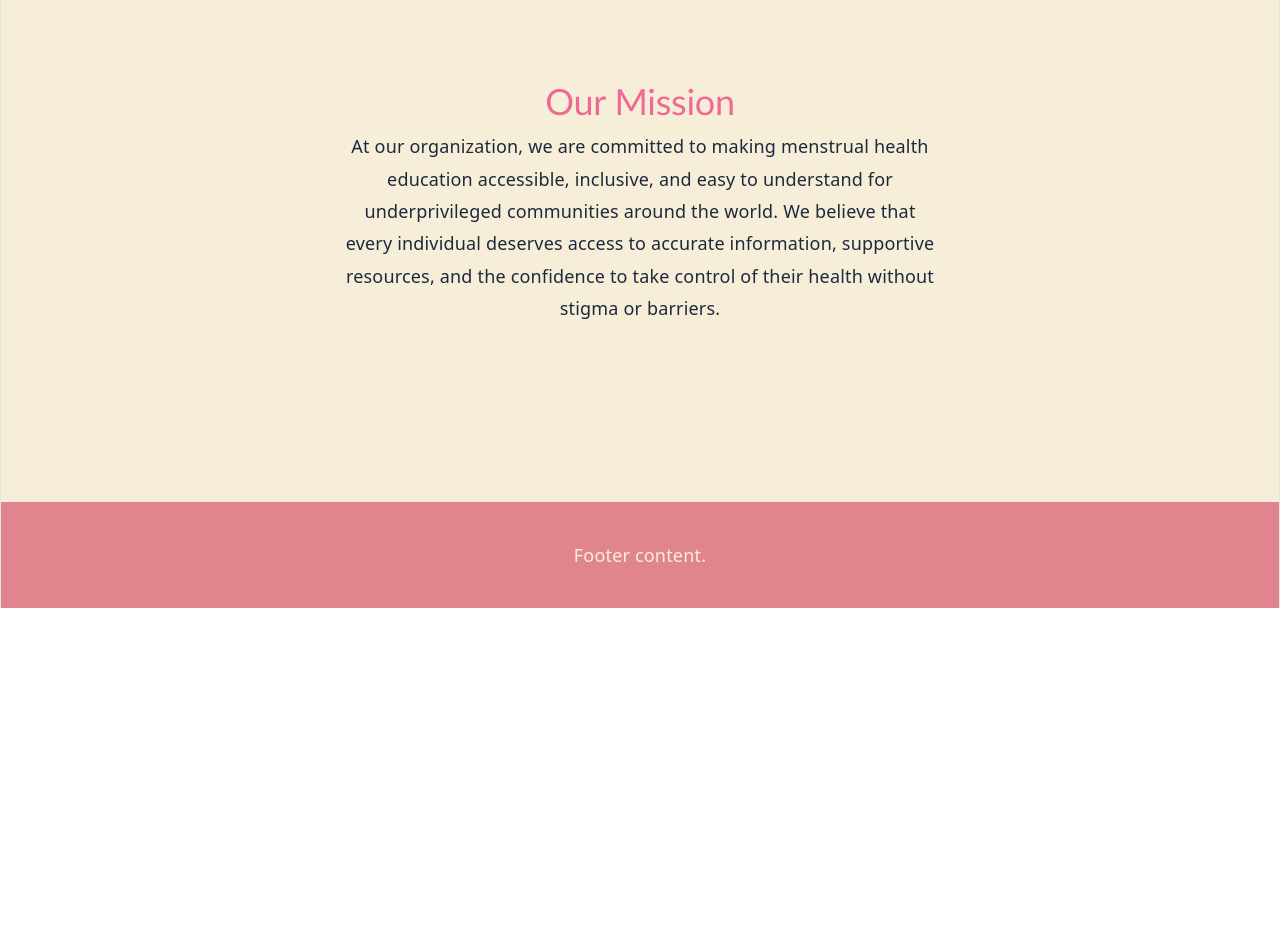
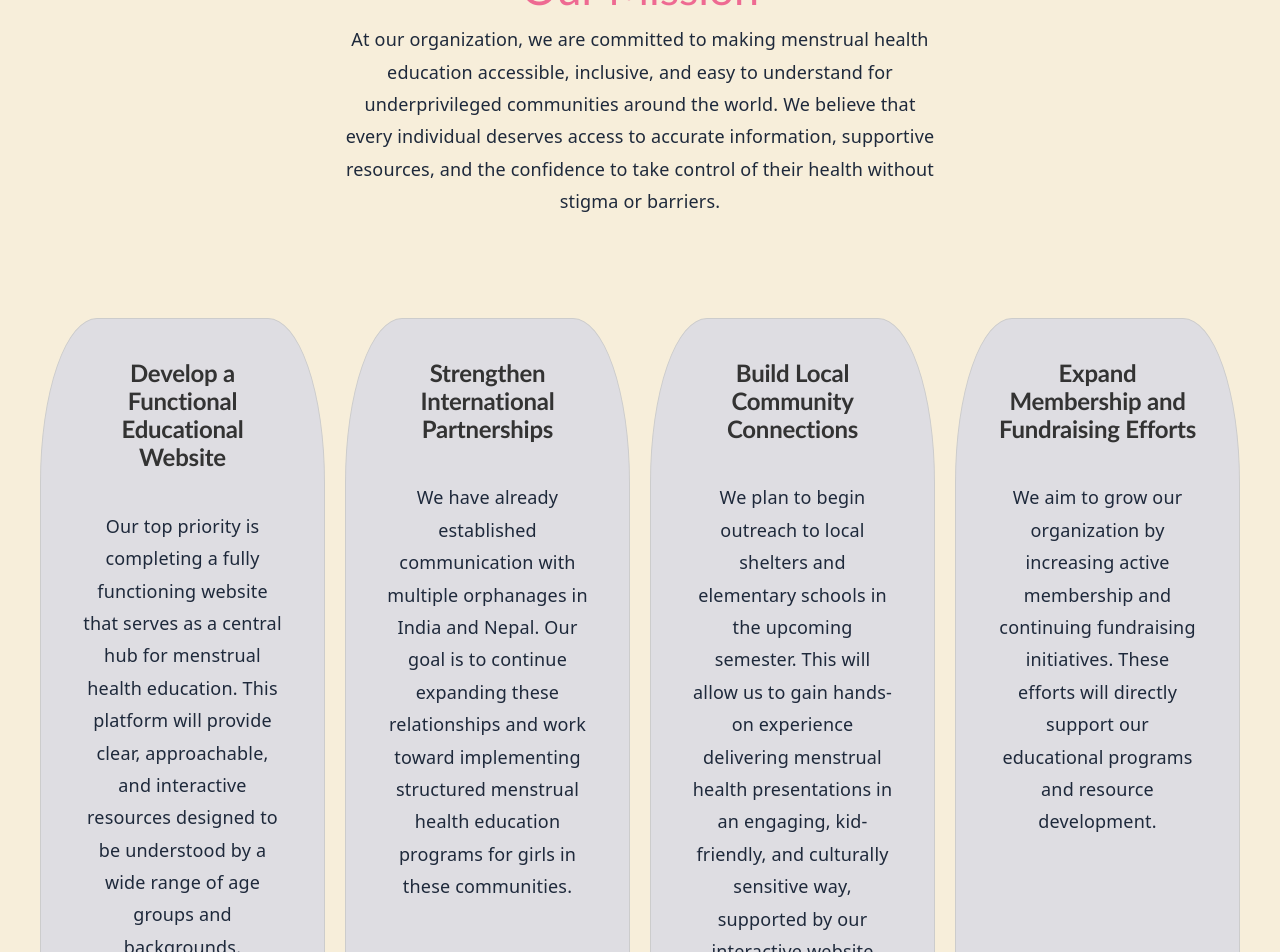
Before and after one commit to prithikaa-ks/clean-cycle-initiative, a React (Vite) app: page / in a window 1280 px wide. Shown: the part 1040-1992 px from the top of the page. Before the commit the page ends 1648 px from the top, so only its background shows below. Built offline with nearby package versions, Linux system fonts and the light colour scheme.

Commit message:
column stuff

```diff
--- a/src/index.css
+++ b/src/index.css
@@ -52,25 +52,24 @@
 
 body {
   margin: 0;
-  background-color: #f7eedaff;
-  margin: 0;
   padding: 0;
+  width: 100vw;
+  overflow-x: hidden;
 }
 
 #root {
-  max-width: 100%;
-  margin: 0 auto;
+  width: 100%;
+  margin: 0;
   text-align: center;
-  border-inline: 1px solid var(--border);
   min-height: 100svh;
   display: flex;
   flex-direction: column;
-  box-sizing: border-box;
   --primary-color: #2563eb;
   --bg-color: #f8fafc;
   --text-color: #1e293b;
   --nav-bg: #e0858e;
 }
+
 
 
 nav {
@@ -113,6 +112,20 @@ nav a.active {
 
 }
 
+
+
+.single-column {
+  background-color: #dedde2;
+  border-radius: 20%;
+  padding: 40px;
+  border: 1px solid #ccc;
+  text-align: center;
+}
+
+
+
+
+
 h1 {
   font-family: 'Trebuchet MS', 'Lucida Sans Unicode', 'Lucida Grande', 'Lucida Sans', Arial, sans-serif;
   font-weight: 200;
@@ -130,8 +143,11 @@ h1 {
   }
 }
 h2 {
-  font-family: 'Trebuchet MS', 'Lucida Sans Unicode', 'Lucida Grande', 'Lucida Sans', Arial, sans-serif;
-  color: #333;
+
+  font-family: 'Trebuchet MS';
+  font-weight: 200;
+  color: #ee6a92;
+  font-size: '2rem';
   font-size: 45px;
   line-height: 118%;
   letter-spacing: -0.24px;
--- a/src/pages/Home.jsx
+++ b/src/pages/Home.jsx
@@ -57,16 +57,57 @@ function Home() {
         textAlign: 'center',
         padding: '60px 40px',
       }}>
-        <h2 style={{ fontFamily: 'Trebuchet MS', fontWeight: 200, color: '#ee6a92', fontSize: '2rem' }}>
+        <h2>
           Our Mission
         </h2>
-        <p style={{ color: '#1e293b', fontSize: '1rem', maxWidth: '600px', lineHeight: '1.8' }}>
+        <p style={{ color: '#1e293b', fontSize: '1rem', maxWidth: '600px', lineHeight: '1.8', marginBottom: '100px'}}>
         At our organization, we are committed to making menstrual health education accessible,
          inclusive, and easy to understand for underprivileged communities around the world.
          We believe that every individual deserves access to accurate information, supportive
          resources, and the confidence to take control of their health without stigma or barriers.
 
         </p>
+
+
+        <div style= {{display: "grid", gridTemplateColumns: "repeat(4, 1fr)", gridGap: "20px", width: "100%"}}>
+          <div className="single-column">
+            <h3> Develop a Functional Educational Website            </h3>
+            <p style={{color: '#1e293b', fontSize: '1rem', maxWidth: '600px', lineHeight: '1.8', marginBottom: '100px', paddingTop: '30px'}}>
+              Our top priority is completing a fully functioning website that serves as a central hub
+              for menstrual health education. This platform will provide clear, approachable, and
+              interactive resources designed to be understood by a wide range of age groups and backgrounds.
+            </p>
+          </div>
+          <div className="single-column">
+            <h3> Strengthen International Partnerships            </h3>
+            <p style={{color: '#1e293b', fontSize: '1rem', maxWidth: '600px', lineHeight: '1.8', marginBottom: '100px', paddingTop: '30px'}}>
+            We have already established communication with multiple orphanages
+            in India and Nepal. Our goal is to continue expanding these
+            relationships and work toward implementing structured menstrual
+            health education programs for girls in these communities.
+            </p>
+          </div>
+          <div className="single-column">
+            <h3>Build Local Community Connections            </h3>
+            <p style={{color: '#1e293b', fontSize: '1rem', maxWidth: '600px', lineHeight: '1.8', marginBottom: '100px', paddingTop: '30px'}}>
+              We plan to begin outreach to local shelters and elementary schools
+              in the upcoming semester. This will allow us to gain hands-on
+              experience delivering menstrual health presentations in an engaging,
+              kid-friendly, and culturally sensitive way, supported by our
+              interactive website materials.
+            </p>
+          </div>
+          <div className="single-column">
+            <h3>Expand Membership and Fundraising Efforts            </h3>
+            <p style={{color: '#1e293b', fontSize: '1rem', maxWidth: '600px', lineHeight: '1.8', marginBottom: '100px', paddingTop: '30px'}}>
+            We aim to grow our organization by increasing active membership
+            and continuing fundraising initiatives. These efforts will directly
+            support our educational programs and resource development.
+            </p>
+          </div>
+       </div>
+
+
       </div>
 
       {/* Footer */}
```
